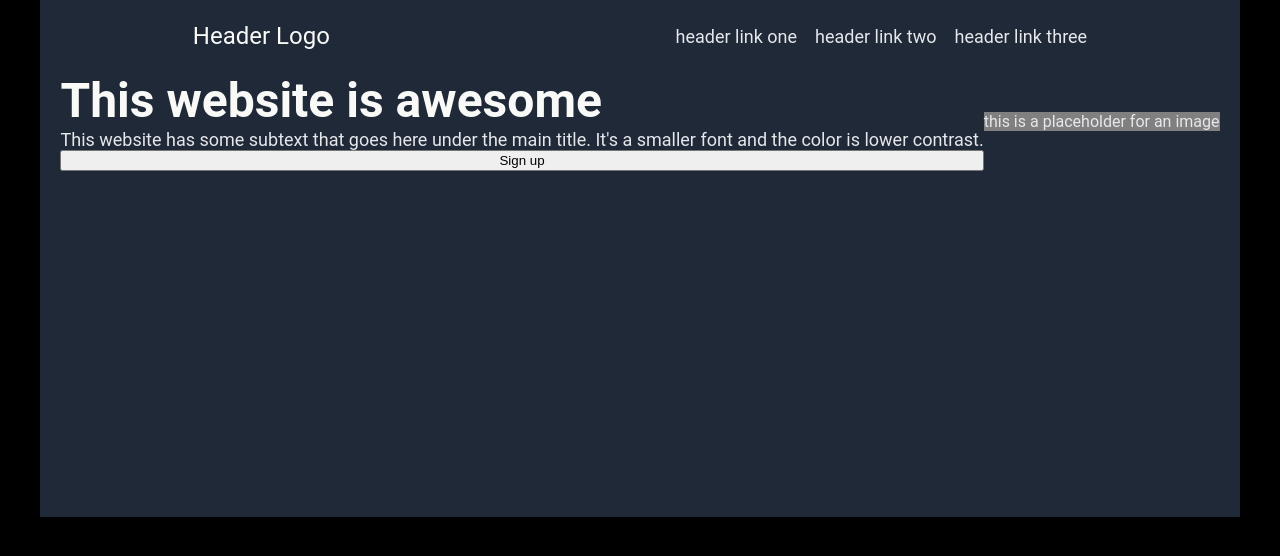
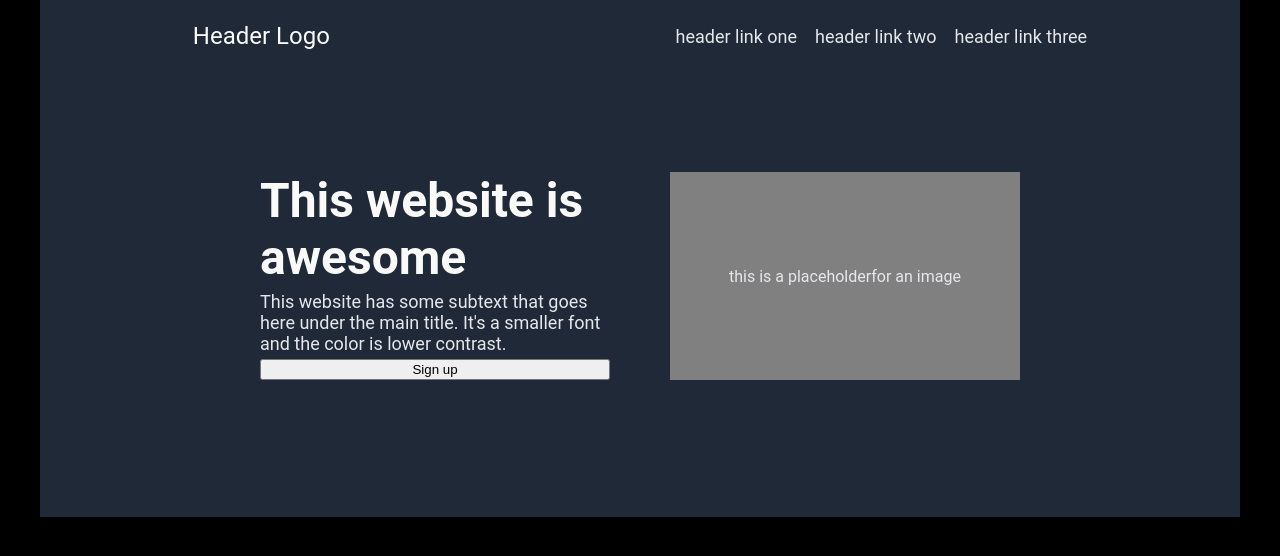
Before and after one commit to alonsogr07/project1, a plain HTML site: page index.html in a window 1280 px wide. Drawn offline with Linux system fonts and the light colour scheme.

Commit message:
hero text and placeholder for img

```diff
--- a/index.html
+++ b/index.html
@@ -29,7 +29,7 @@
                 <button>Sign up</button>
             </div>
             <div class="top-img">
-                this is a placeholder for an image
+                <div>this is a placeholderfor an image</div>
             </div>
         </div>
     </div>
--- a/style.css
+++ b/style.css
@@ -43,15 +43,33 @@ li {
     display: flex;
     justify-content: center;
     align-items: center;
+    padding: 100px 220px;
+    gap:60px;
+}
+
+.container div {
+    flex: 1;
+
 }
 
 .top-img {
     color: #E5E7EB;
+    background-color: gray;
+    align-self: stretch;
+    display: flex;
+    justify-content: center;
+    align-items: center;
+
+}
+
+.top-img div {
+    text-align: center;
 }
 
 .hero-text{
     display: flex;
     flex-direction: column;
+    gap: 5px
 }
 
 .hero-title {
@@ -63,11 +81,9 @@ li {
 .hero-subtext {
     color: #E5E7EB;
     font-size: 18px;
+    align-self: flex-start;
 }
 
-.top-img {
-    background-color: gray;
-}
 
 
 
```
